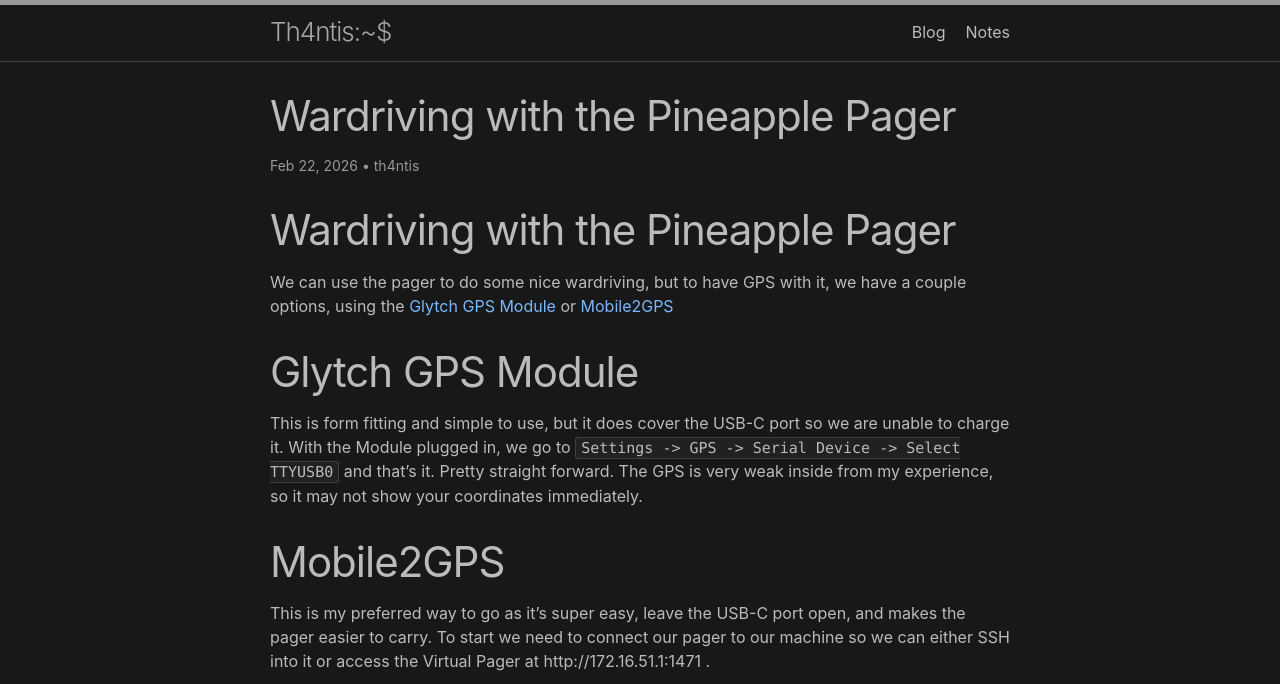
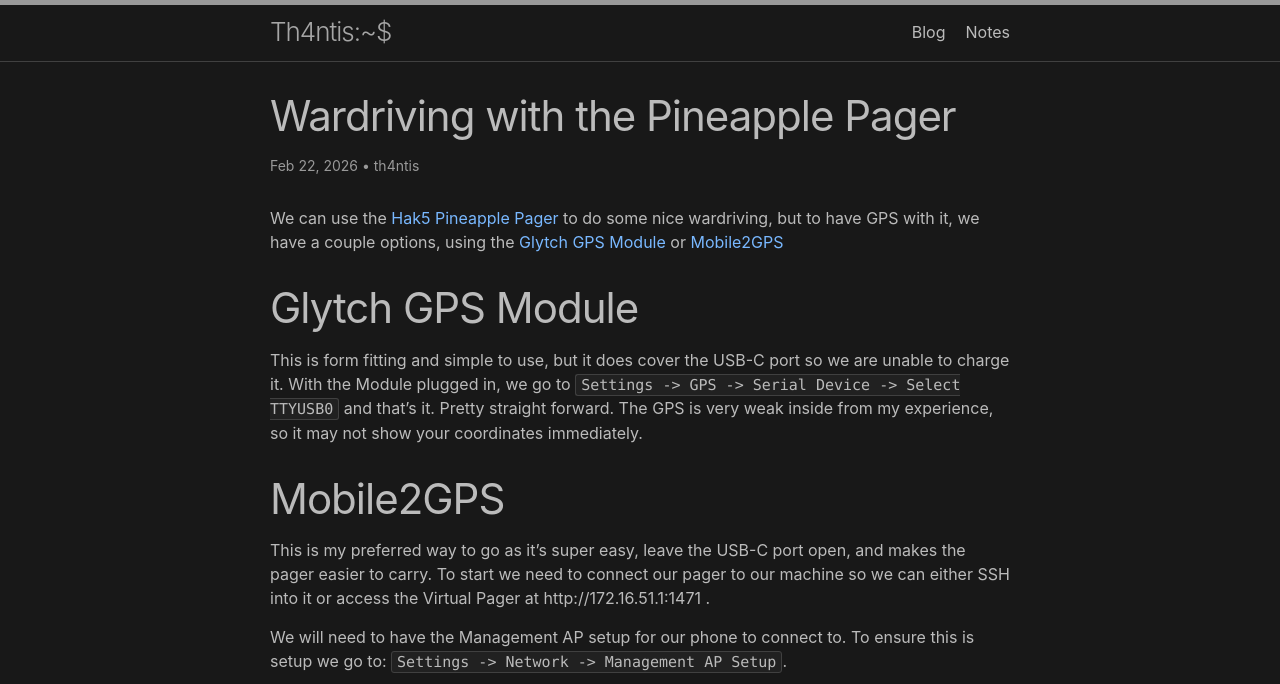
Before and after one commit to Th4ntis/th4ntis.github.io, a Jekyll site: the page built from _posts/2026-02-22-Pineapple-Pager-Wardriving.md, in a window 1280 px wide and 900 px high, cut to the strip 0-684 px from the top of the window. Built offline with Jekyll 4.4.1, drawn with Linux system fonts in a browser that asks for light colours.

Commit message:
Update 2026-02-22-Pineapple-Pager-Wardriving.md

```diff
--- a/_posts/2026-02-22-Pineapple-Pager-Wardriving.md
+++ b/_posts/2026-02-22-Pineapple-Pager-Wardriving.md
@@ -5,8 +5,7 @@
 author:
 - th4ntis
 ---
-# Wardriving with the Pineapple Pager
-We can use the pager to do some nice wardriving, but to have GPS with it, we have a couple options, using the [Glytch GPS Module](https://shop.hak5.org/products/glytch-gps-mod-for-pager) or [Mobile2GPS](https://github.com/ryanpohlner/mobile2gps)
+We can use the [Hak5 Pineapple Pager](https://shop.hak5.org/collections/home1/products/pager) to do some nice wardriving, but to have GPS with it, we have a couple options, using the [Glytch GPS Module](https://shop.hak5.org/products/glytch-gps-mod-for-pager) or [Mobile2GPS](https://github.com/ryanpohlner/mobile2gps)
 
 # Glytch GPS Module
 This is form fitting and simple to use, but it does cover the USB-C port so we are unable to charge it. With the Module plugged in, we go to `Settings -> GPS -> Serial Device -> Select TTYUSB0`  and that's it. Pretty straight forward. The GPS is very weak inside from my experience, so it may not show your coordinates immediately.
```
